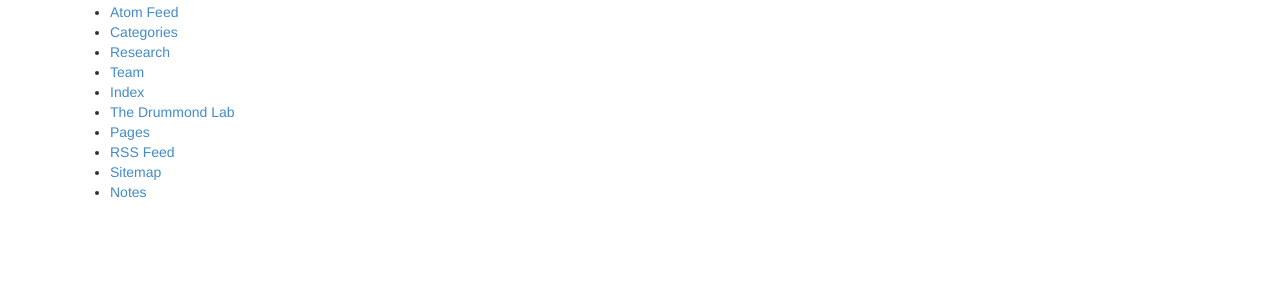
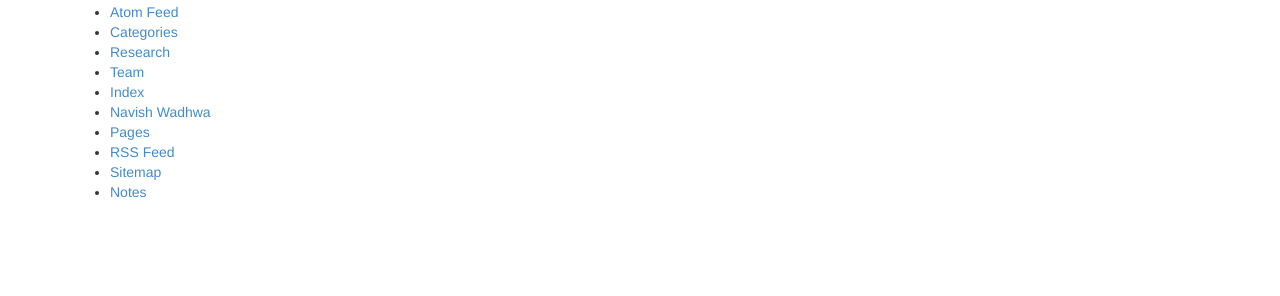
Before and after one commit to navishwadhwa/navishwadhwa.github.io, a Jekyll site: the page built from pages.html, in a window 1280 px wide. Shown: the part 221-517 px from the top of the page. Built offline with Jekyll 4.4.1, drawn with Linux system fonts in a browser that asks for light colours; nearby versions of some CDN libraries.

Commit message:
Update the homepage title

```diff
--- a/index.html
+++ b/index.html
@@ -1,6 +1,6 @@
 ---
 layout: default
-title: The Drummond Lab
+title: Navish Wadhwa
 categories:
  - home
 ---
```
